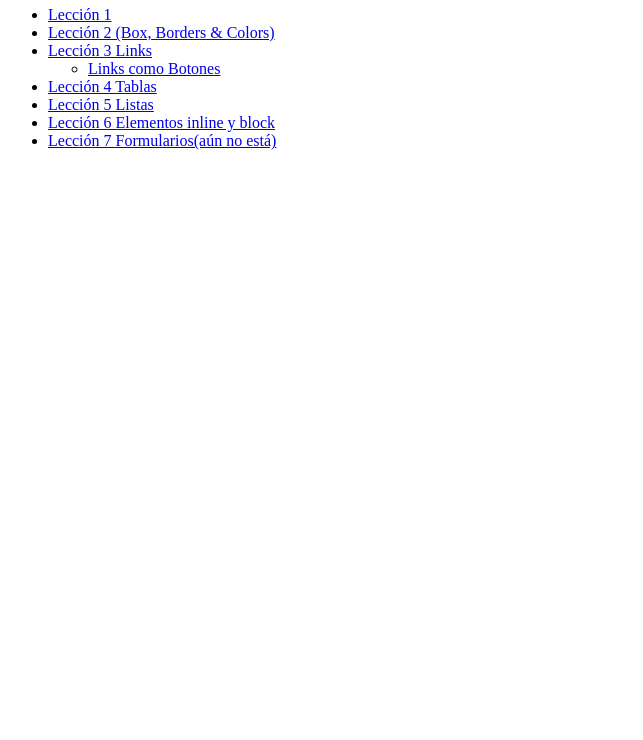
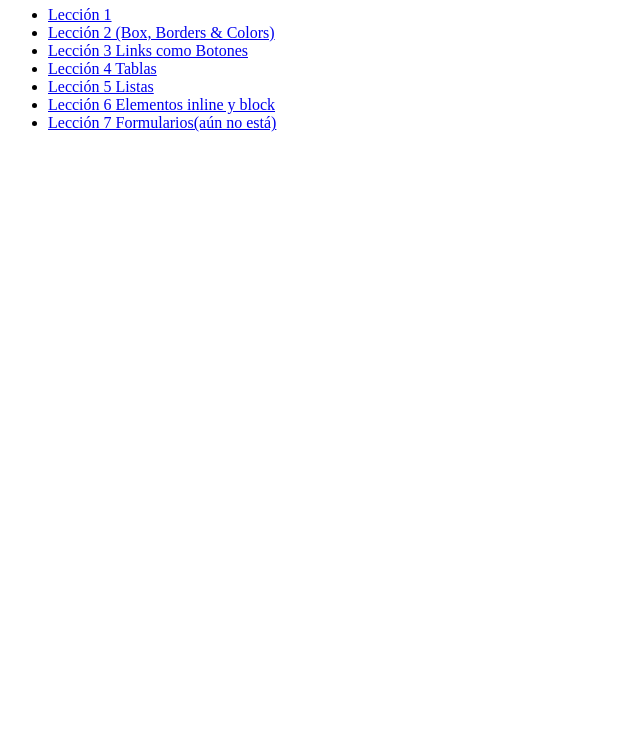
Before and after one commit to RusJokah/cursos-programacion, a plain HTML site: page index.html in a window 1280 px wide. Shown: the part 60-800 px from the top of the page, without its empty margins (0-643 px from the left). Drawn offline with Linux system fonts and the light colour scheme.

Commit message:
Update index.html

```diff
--- a/index.html
+++ b/index.html
@@ -7,10 +7,7 @@
     <ul>
       <li><a href="HTML%20+%20CSS/Leccion01%20HTML/Ejercicio.html">Lección 1</a></li>
       <li><a href="HTML%20+%20CSS/Leccion02%20HTML%20+%20CSS/BoxandBorders.html">Lección 2 (Box, Borders & Colors)</a></li>
-      <li><a href="HTML%20+%20CSS/Leccion03%20HTML%20+%20CSS%20Links/Links%20HTML.html">Lección 3 Links</a></li>
-      <ul>
-        <li><a href="HTML%20+%20CSS/Leccion03%20HTML%20+%20CSS%20Links/Links%20como%20Botones%20HTML%20CSS.html">Links como Botones</a></li>
-      </ul>
+      <li><a href="HTML%20+%20CSS/Leccion03%20HTML%20+%20CSS%20Links/Links%20como%20Botones%20HTML%20CSS.html">Lección 3 Links como Botones</a></li>
       <li><a href="HTML%20+%20CSS/Leccion04%20HTML%20+%20CSS%20Tablas/index.html">Lección 4 Tablas</a></li>
       <li><a href="HTML%20+%20CSS/Leccion05%20HTML%20+%20CSS%20Listas/index.html">Lección 5 Listas</a></li>
       <li><a href="HTML%20+%20CSS/Leccion06%20HTML%20+%20CSS%20Elementos%20Inline%20y%20Block/index.html">Lección 6 Elementos inline y block</a></li>
```
